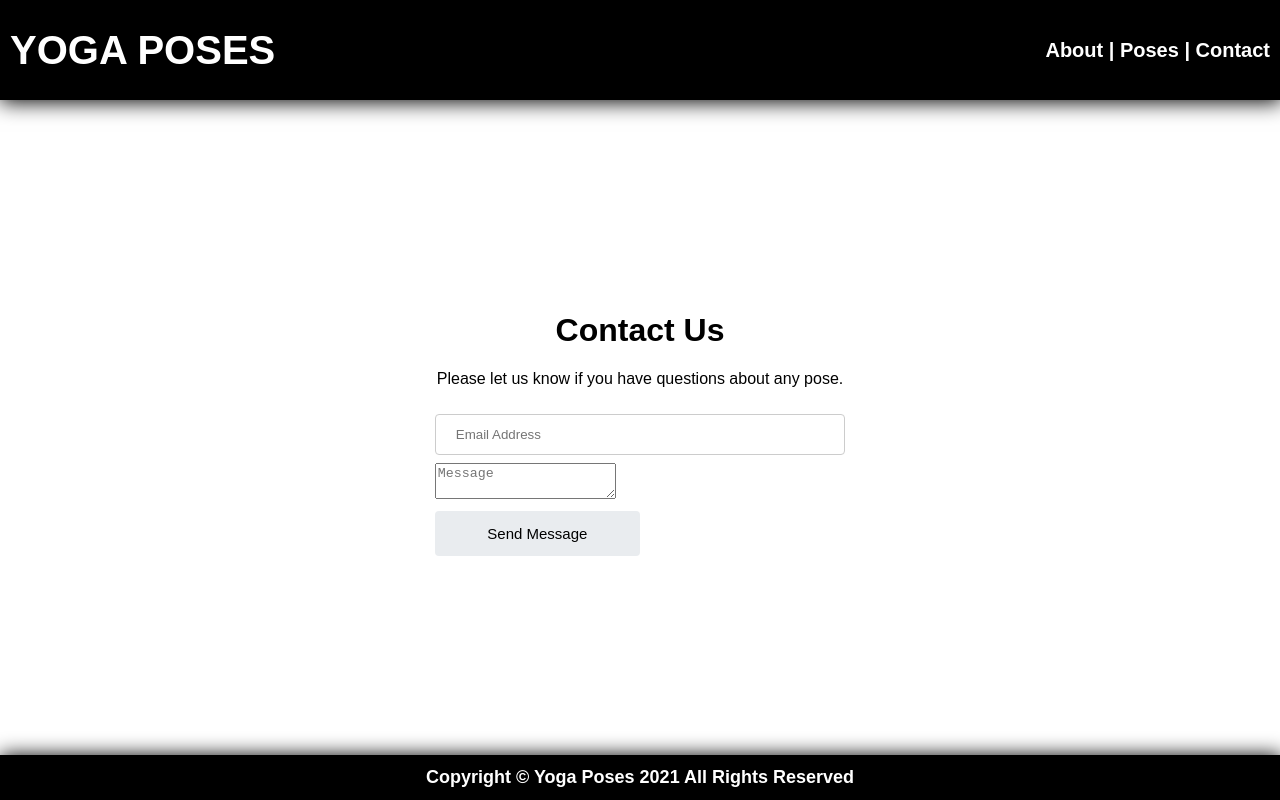
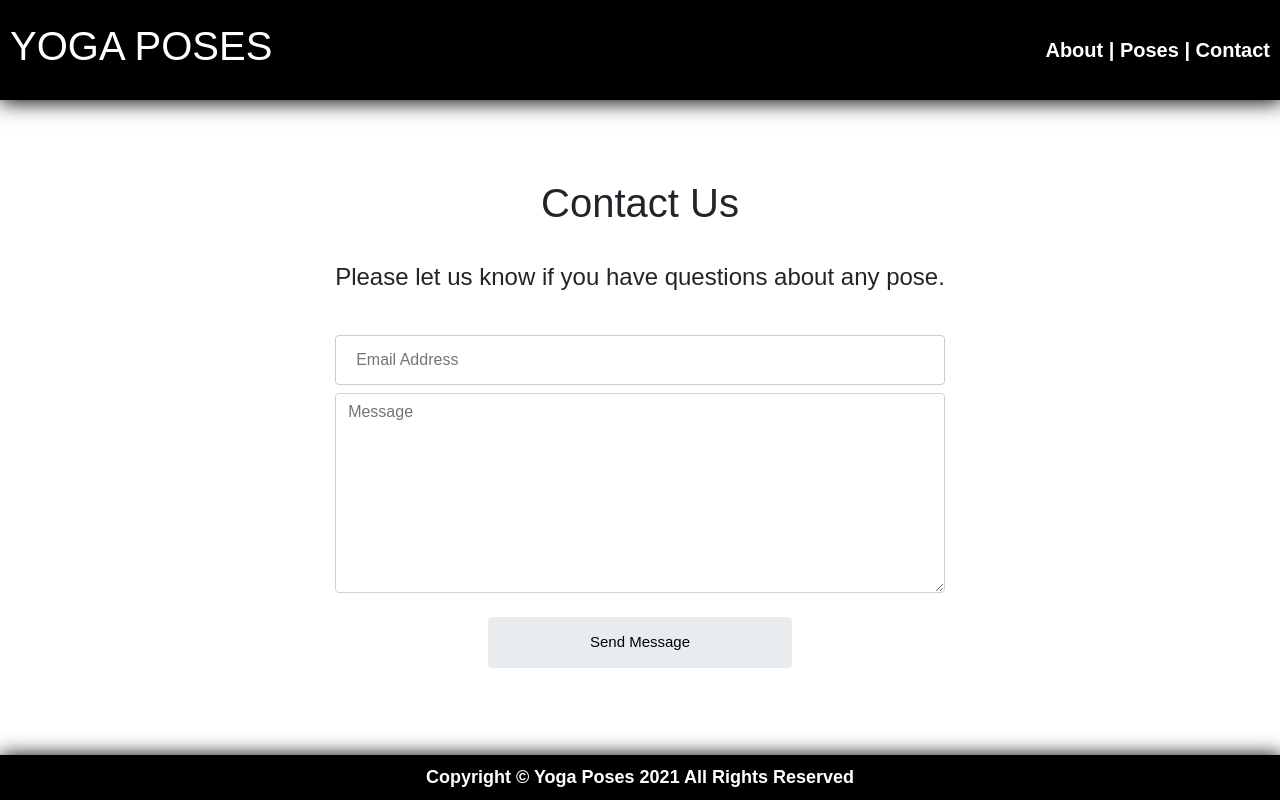
Before and after one commit to cabbycab/yoga_poses_frontend, a React (Create React App) app: page / in a window 1280 px wide. Built offline with nearby package versions, Linux system fonts and the light colour scheme.

Commit message:
added bootstrap and changed contact us form styling

```diff
--- a/public/index.html
+++ b/public/index.html
@@ -22,6 +22,9 @@
       work correctly both with client-side routing and a non-root public URL.
       Learn how to configure a non-root public URL by running `npm run build`.
     -->
+  <!-- CSS only -->
+  <link href="https://cdn.jsdelivr.net/npm/bootstrap@5.0.0-beta1/dist/css/bootstrap.min.css" rel="stylesheet"
+    integrity="sha384-giJF6kkoqNQ00vy+HMDP7azOuL0xtbfIcaT9wjKHr8RbDVddVHyTfAAsrekwKmP1" crossorigin="anonymous">
   <title>Yoga Poses</title>
 </head>
 
--- a/src/pages/ContactPage/ContactPage.css
+++ b/src/pages/ContactPage/ContactPage.css
@@ -23,9 +23,19 @@
   background-color: #dee2e6;
 }
 
-.form {
+.button-div {
   display: flex;
   flex-direction: column;
   justify-content: center;
   align-items: center;
 }
+
+textarea {
+  height: 200px;
+}
+/* .form {
+  display: flex;
+  flex-direction: column;
+  justify-content: center;
+  align-items: center;
+} */
--- a/src/pages/ContactPage/ContactPage.js
+++ b/src/pages/ContactPage/ContactPage.js
@@ -41,6 +41,7 @@
     <main>
       <h1>Contact Us</h1>
       <div>
+        <br />
         <div className="form">
           <form onSubmit={submitEmail}>
             <legend>
@@ -60,8 +61,9 @@
               </div>
             </div>
             <div>
-              <div>
+              <div className="mb-3">
                 <textarea
+                  className="form-control"
                   name="message"
                   type="text"
                   placeholder="Message"
@@ -71,7 +73,7 @@
                 />
               </div>
             </div>
-            <div>
+            <div className="button-div">
               <button type="submit">Send Message</button>
             </div>
           </form>
```
Also changed, not shown: 1 other file (tests, documents, lock files or other folders).
